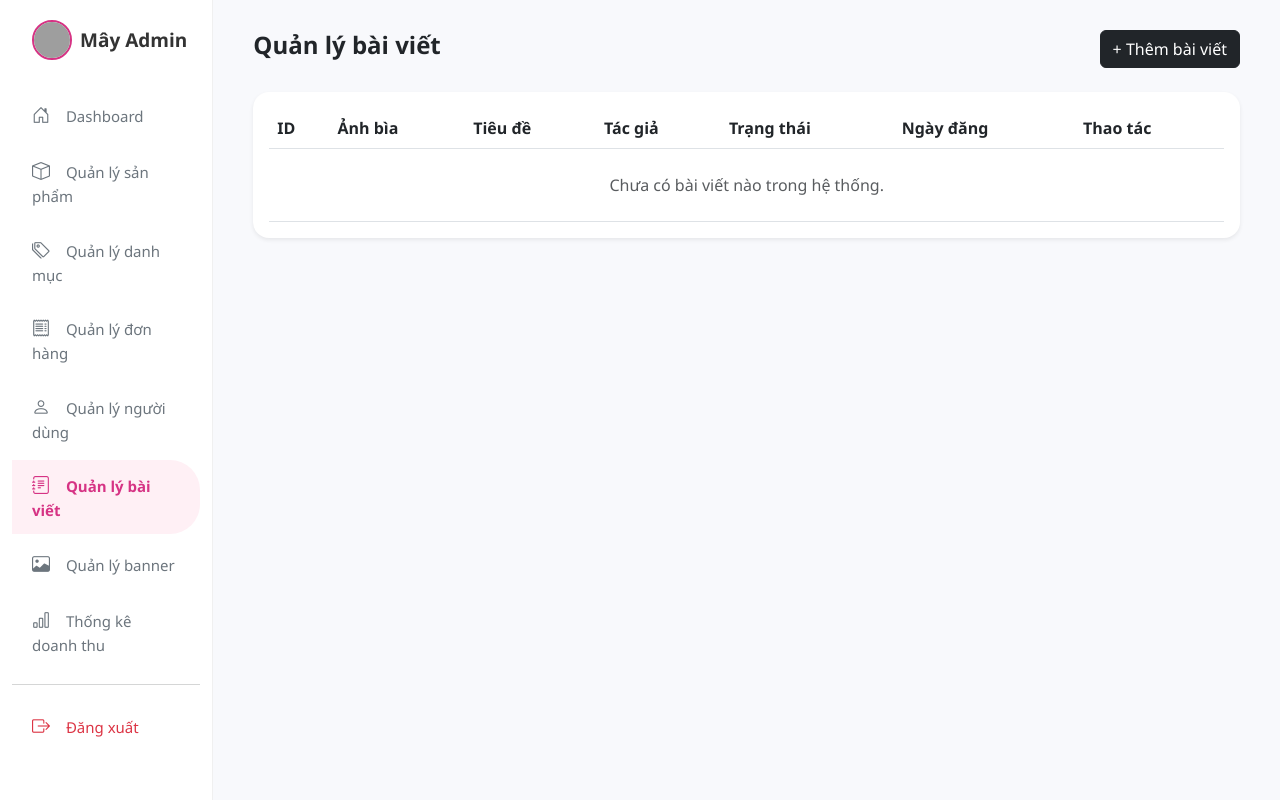
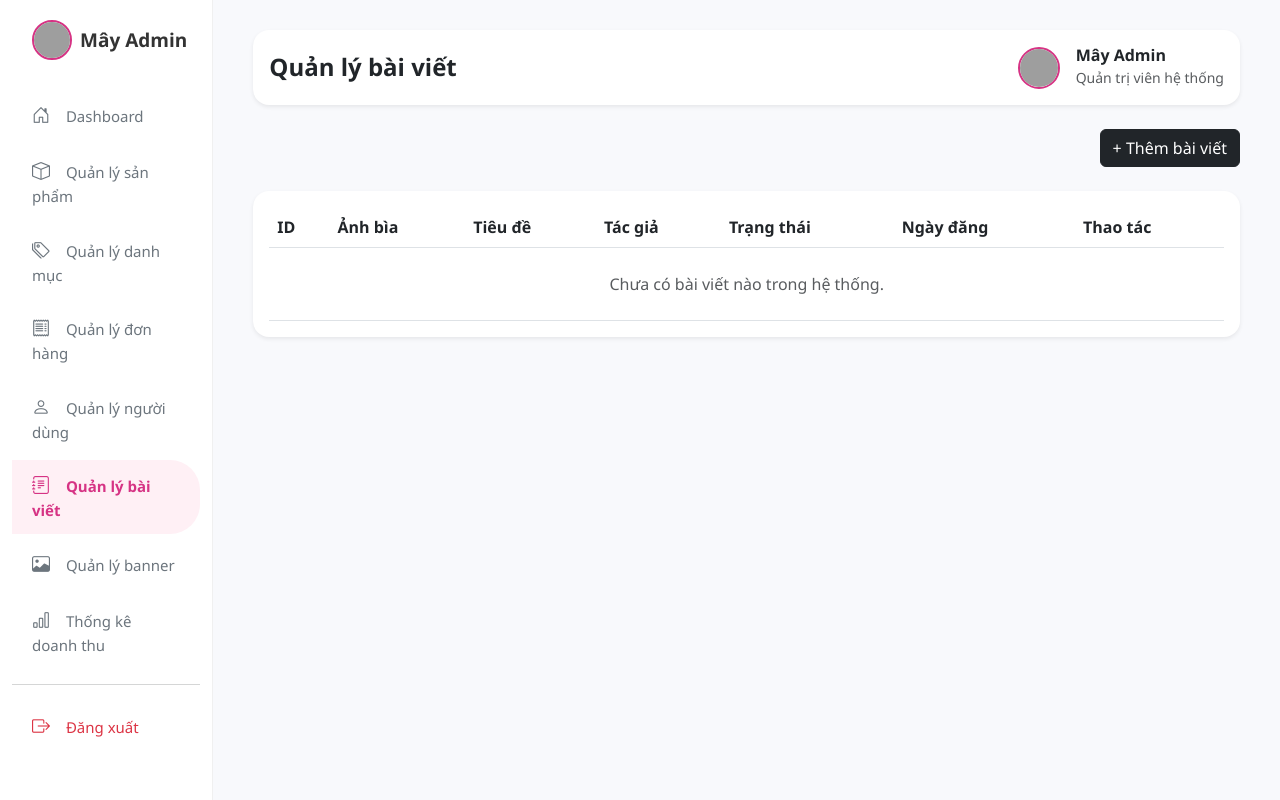
Before and after one commit to lengocanh270706-maker/Website-FashionStore, a PHP site: page /index.php in a window 1280 px wide. Run offline with PHP 8.4, Linux system fonts and the light colour scheme; data that the repository does not hold is empty; grey boxes are pictures that could not be loaded.

Commit message:
Update index.php

```diff
--- a/BTN-LTweb/admin/posts/index.php
+++ b/BTN-LTweb/admin/posts/index.php
@@ -45,10 +45,22 @@ $result = $conn->query("SELECT posts.*, users.name as author_name FROM posts LEF
 
             <!-- Main Content -->
             <div class="col-md-10 main-content">
-                <div class="d-flex justify-content-between align-items-center mb-4">
-                    <h4 class="fw-bold">Quản lý bài viết</h4>
+                <!-- Topbar góc phải chứa thông tin Admin -->
+                <div class="d-flex justify-content-between align-items-center mb-4 bg-white p-3 rounded-4 shadow-sm">
+                    <h4 class="fw-bold mb-0 text-dark">Quản lý bài viết</h4>
+                    <div class="d-flex align-items-center gap-3">
+                        <img src="../../uploads/logomay.jpg" alt="Admin" style="width: 42px; height: 42px; object-fit: cover; border-radius: 50%; border: 2px solid #d63384;">
+                        <div>
+                            <h6 class="mb-0 fw-bold text-dark">Mây Admin</h6>
+                            <small class="text-muted">Quản trị viên hệ thống</small>
+                        </div>
+                    </div>
+                </div>
+
+                <div class="d-flex justify-content-end mb-4">
                     <a href="create.php" class="btn btn-dark">+ Thêm bài viết</a>
                 </div>
+
                 <div class="card border-0 shadow-sm p-3 rounded-4">
                     <table class="table align-middle mb-0">
                         <thead>
```
